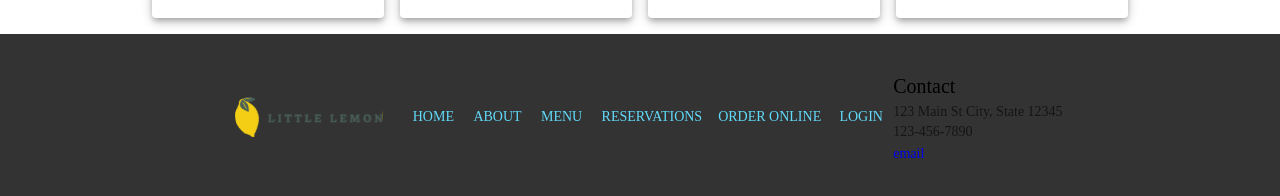
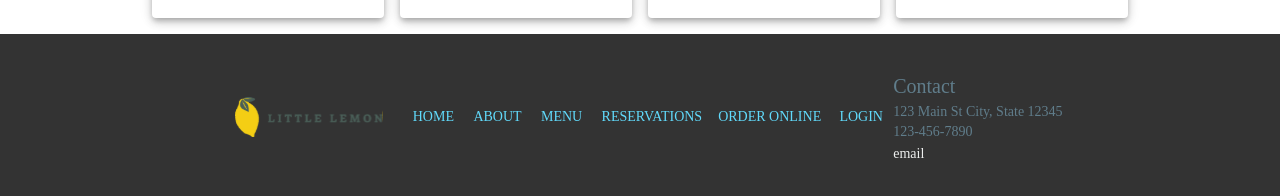
Before and after one commit to romanlegeza/little-lemon, a React (Create React App) app: page / in a window 1280 px wide. Shown: the part 1204-1400 px from the top of the page. Built offline with nearby package versions, Linux system fonts and the light colour scheme.

Commit message:
Footer text color fixed

```diff
--- a/src/components/Footer.js
+++ b/src/components/Footer.js
@@ -15,17 +15,17 @@ const Footer = () => {
                     <Logo />
                     {isDesktop ? <Nav isHeader={false} /> : null}
                     <Box>
-                        <Typography variant="h6" component="div">
+                        <Typography variant="h6" component="div" color="primary">
                             Contact
                         </Typography>
-                        <Typography variant="body2" color="text.secondary">
+                        <Typography variant="body2" color="primary">
                             123 Main St City, State 12345
                         </Typography>
-                        <Typography variant="body2" color="text.secondary">
+                        <Typography variant="body2" color="primary">
                             123-456-7890
                         </Typography>
-                        <Typography variant="body2" color="text.secondary">
-                            <Link to="mailto:" className="App-link" target="_blank" rel="noreferrer">
+                        <Typography variant="body2" color="primary">
+                            <Link to="mailto:" className="App-link App-white" target="_blank" rel="noreferrer">
                                 email
                             </Link>
                         </Typography>
```
